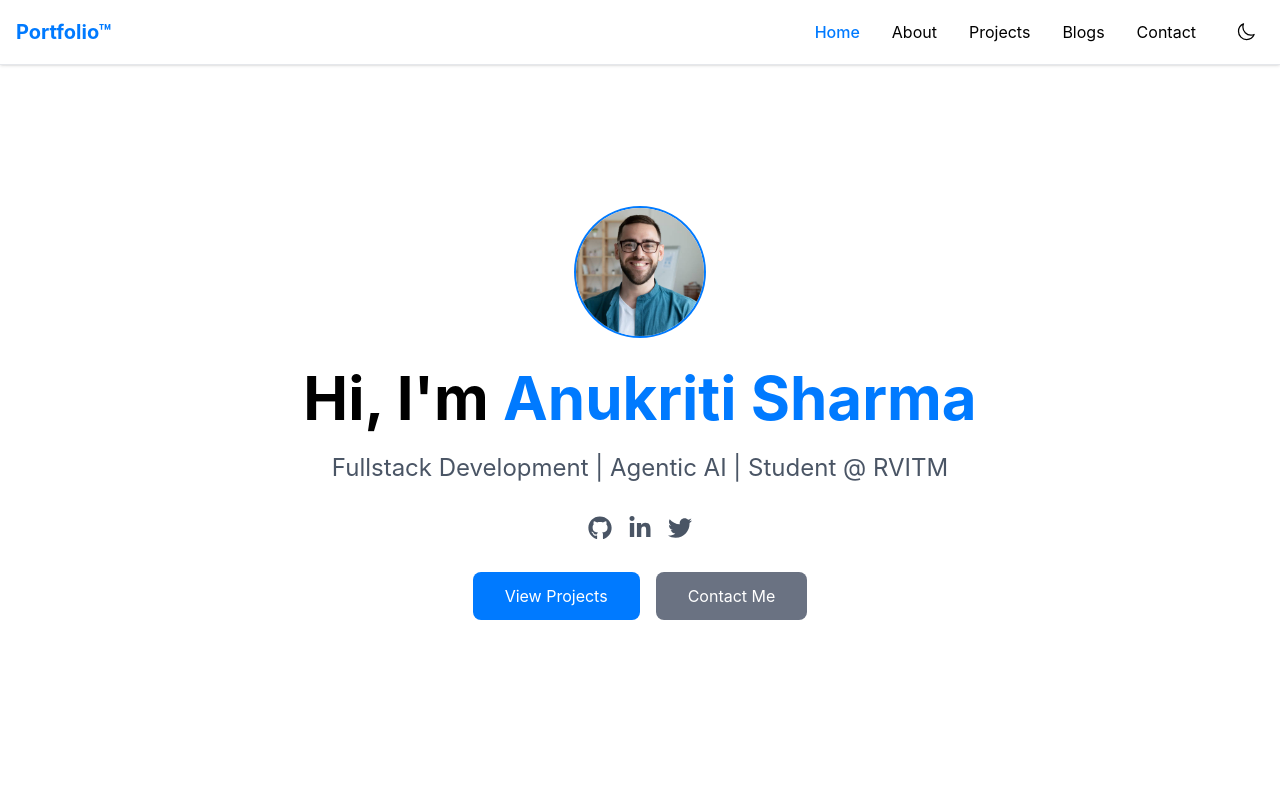
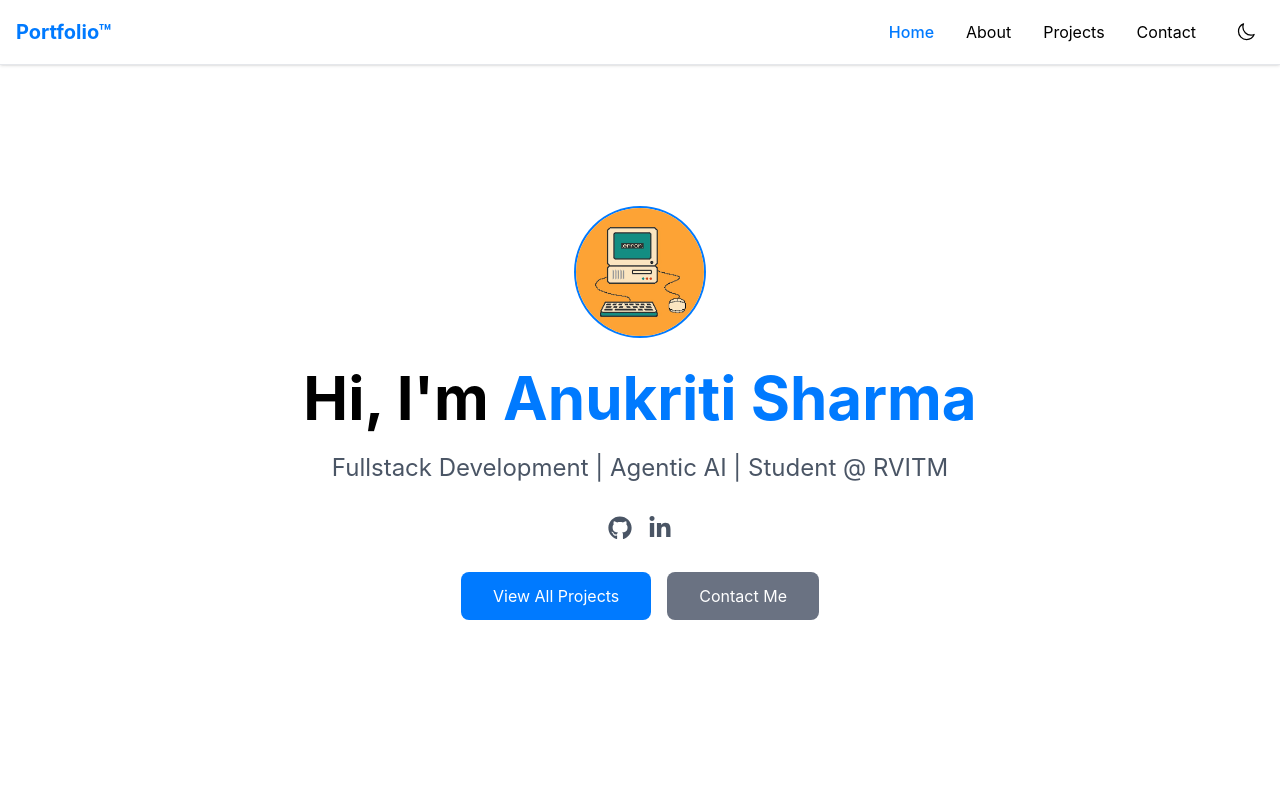
Before and after one commit to anukriti2306/portfolio-nextjs, a Next.js app: page / in a window 1280 px wide. Shown: the top 800 px of the page. Built offline with nearby package versions, Linux system fonts and the light colour scheme.

Commit message:
changed profile, modified urls to point to my links

```diff
--- a/src/app/components/Footer.tsx
+++ b/src/app/components/Footer.tsx
@@ -20,26 +20,20 @@ const Footer = () => {
           {/* Right section - social icons */}
           <div className="flex space-x-6">
             <Link
-              href="https://github.com/"
+              href="https://github.com/anukriti2306"
               target="_blank"
               className="text-2xl text-gray-600 hover:text-primary dark:text-gray-300 transition duration-300"
             >
               <FaGithub />
             </Link>
             <Link
-              href="https://linkedin.com/"
+              href="https://www.linkedin.com/in/anukritisharma23/"
               target="_blank"
               className="text-2xl text-gray-600 hover:text-primary dark:text-gray-300 transition duration-300"
             >
               <FaLinkedinIn />
             </Link>
-            <Link
-              href="https://twitter.com/"
-              target="_blank"
-              className="text-2xl text-gray-600 hover:text-primary dark:text-gray-300 transition duration-300"
-            >
-              <FaTwitter />
-            </Link>
+
           </div>
         </div>
       </div>
--- a/src/app/components/Hero.tsx
+++ b/src/app/components/Hero.tsx
@@ -26,7 +26,7 @@ const Hero: React.FC = () => {
           className='flex flex-col items-center mb-4'
         >
           <Image
-            src={"/profile.avif"}
+            src={"/profile.png"}
             alt='profile image'
             width={100}
             height={100}
@@ -61,10 +61,13 @@ const Hero: React.FC = () => {
   className='flex justify-center space-x-4 mb-8'
   {...slideInLeft}
 >
-          {[FaGithub, FaLinkedinIn, FaTwitter].map((Icon, idx) => (
+  {[
+    { Icon: FaGithub, url: "https://github.com/anukriti2306" },
+    { Icon: FaLinkedinIn, url: "https://www.linkedin.com/in/anukritisharma23" },
+    ].map(({ Icon, url }, idx) => (
     <motion.a
         key={idx}
-              href="/"
+        href={url}
         target="_blank"
         rel="noopener noreferrer"
         className="text-2xl text-gray-600 hover:text-primary dark:text-gray-300 transition duration-300"
@@ -76,6 +79,7 @@ const Hero: React.FC = () => {
       </motion.a>
     ))}
   </motion.div>
+
 
         {/* Buttons */}
         <motion.div
@@ -91,7 +95,7 @@ const Hero: React.FC = () => {
               href={"/projects"}
               className='bg-primary inline-block w-full md:w-auto text-white px-8 py-3 rounded-lg hover:bg-primary/90 transition-colors'
             >
-              View Projects
+              View All Projects
             </Link>
           </motion.div>
           <motion.div
--- a/src/app/components/Navbar.tsx
+++ b/src/app/components/Navbar.tsx
@@ -20,7 +20,6 @@ const Navbar = () => {
     { href: "/", label: "Home" },
     { href: "/about", label: "About" },
     { href: "/projects", label: "Projects" },
-    { href: "/blogs", label: "Blogs" },
     { href: "/contact", label: "Contact" },
   ];
 
--- a/src/app/page.tsx
+++ b/src/app/page.tsx
@@ -8,7 +8,6 @@ export default function Home() {
     <>
       <Hero/>
       <Projects/>
-      <Blogs/>
     </>
   );
 }
```
Also changed, not shown: public/profile.png (added). Lines whose indentation alone changed are shown as unchanged.
